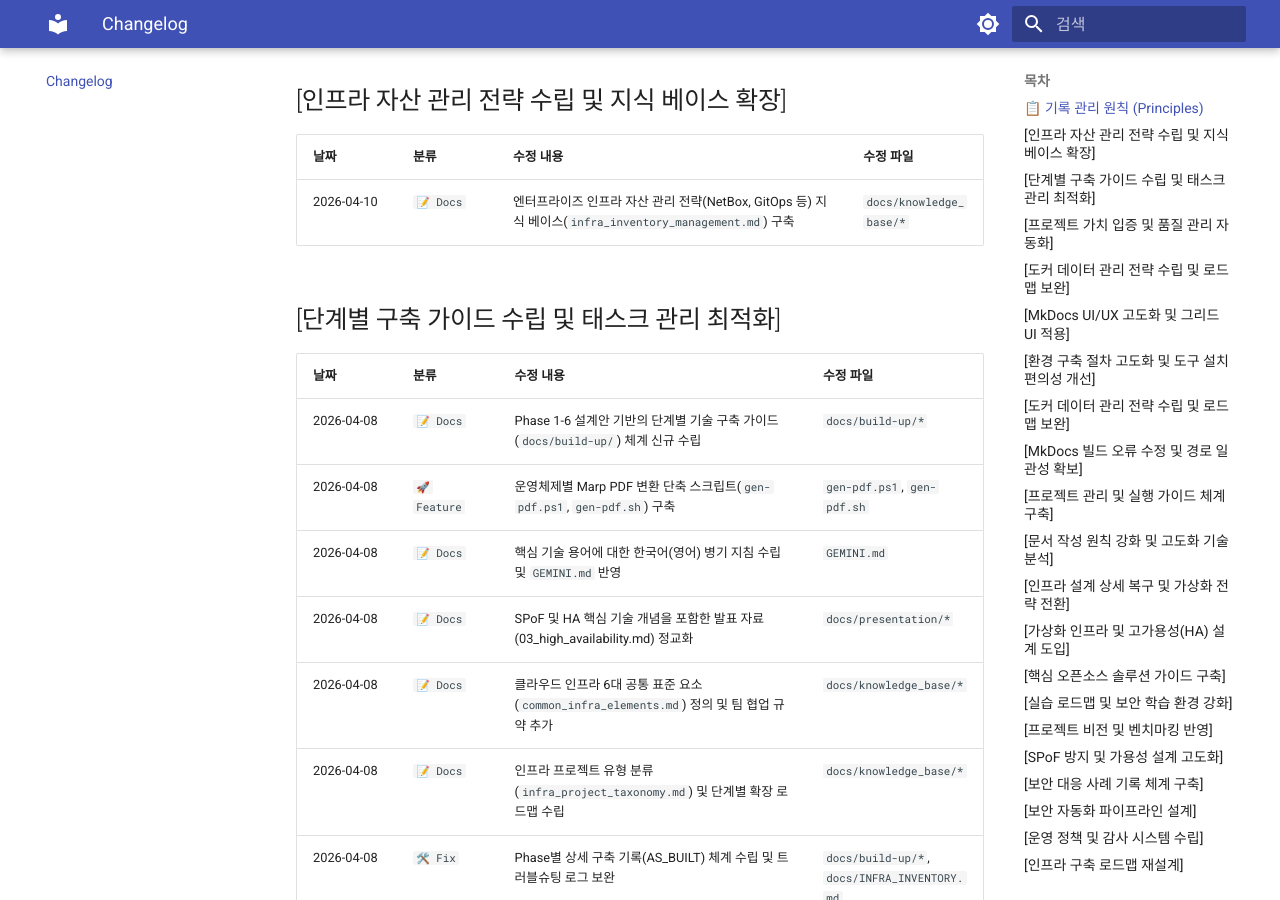
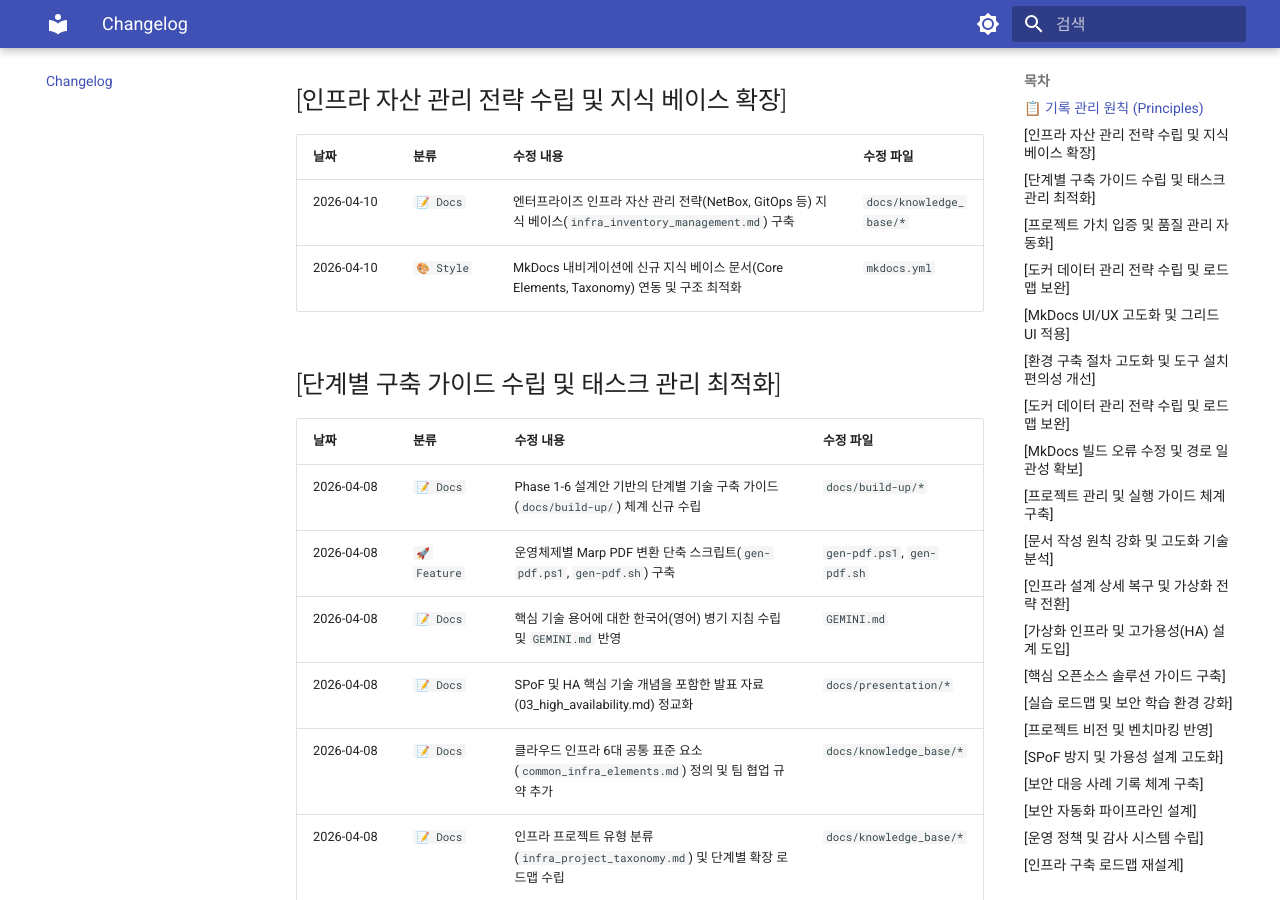
Before and after one commit to ksj686/cloud_infra, an MkDocs documentation site: the page built from docs/CHANGELOG.md, in a window 1280 px wide and 900 px high, scrolled down 782 px. Built offline with MkDocs 1.6.1 and Material for MkDocs 9.7.7, drawn with Linux system fonts in a browser that asks for light colours.

Commit message:
docs: 클라우드 인프라 공통 표준 요소(common_infra_elements.md), 프로젝트 유형 및 확장 전략(infra_project_taxonomy.md) 문서 정식 내비게이션에 추가

```diff
--- a/docs/CHANGELOG.md
+++ b/docs/CHANGELOG.md
@@ -22,9 +22,10 @@
 
 ## [인프라 자산 관리 전략 수립 및 지식 베이스 확장]
 
-| 날짜       | 분류      | 수정 내용                                                                                               | 수정 파일               |
-| :--------- | :-------- | :------------------------------------------------------------------------------------------------------ | :---------------------- |
-| 2026-04-10 | `📝 Docs` | 엔터프라이즈 인프라 자산 관리 전략(NetBox, GitOps 등) 지식 베이스(`infra_inventory_management.md`) 구축 | `docs/knowledge_base/*` |
+| 날짜       | 분류       | 수정 내용                                                                                               | 수정 파일               |
+| :--------- | :--------- | :------------------------------------------------------------------------------------------------------ | :---------------------- |
+| 2026-04-10 | `📝 Docs`  | 엔터프라이즈 인프라 자산 관리 전략(NetBox, GitOps 등) 지식 베이스(`infra_inventory_management.md`) 구축 | `docs/knowledge_base/*` |
+| 2026-04-10 | `🎨 Style` | MkDocs 내비게이션에 신규 지식 베이스 문서(Core Elements, Taxonomy) 연동 및 구조 최적화                  | `mkdocs.yml`            |
 
 ## [단계별 구축 가이드 수립 및 태스크 관리 최적화]
 
--- a/mkdocs.yml
+++ b/mkdocs.yml
@@ -69,9 +69,11 @@
       - Phase 5 (Pipeline): build-up/05_pipeline/README.md
       - Phase 6 (Scalability): build-up/06_scalability/README.md
   - Knowledge Base:
-      - Overview: knowledge_base/analysis_and_improvement.md
+      - Core Elements: knowledge_base/common_infra_elements.md
+      - Project Taxonomy: knowledge_base/infra_project_taxonomy.md
       - Asset Mgmt: knowledge_base/infra_inventory_management.md
       - Tech Guide: knowledge_base/advanced_tech_guide.md
+      - Analysis: knowledge_base/analysis_and_improvement.md
       - Checklist: knowledge_base/full_tech_checklist.md
   - Playbooks:
       - Ops:
```
